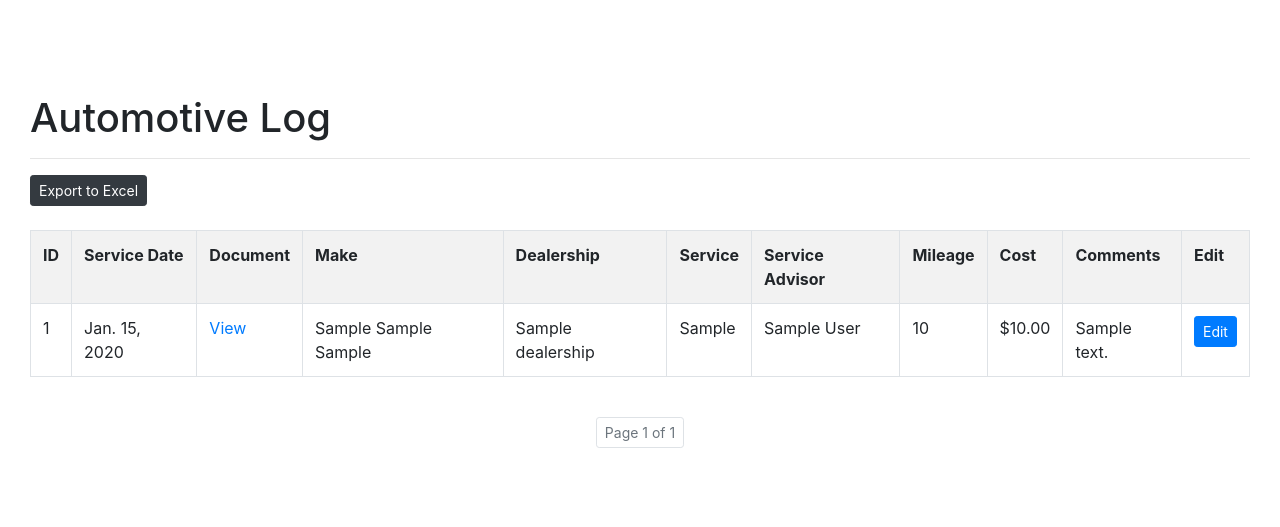
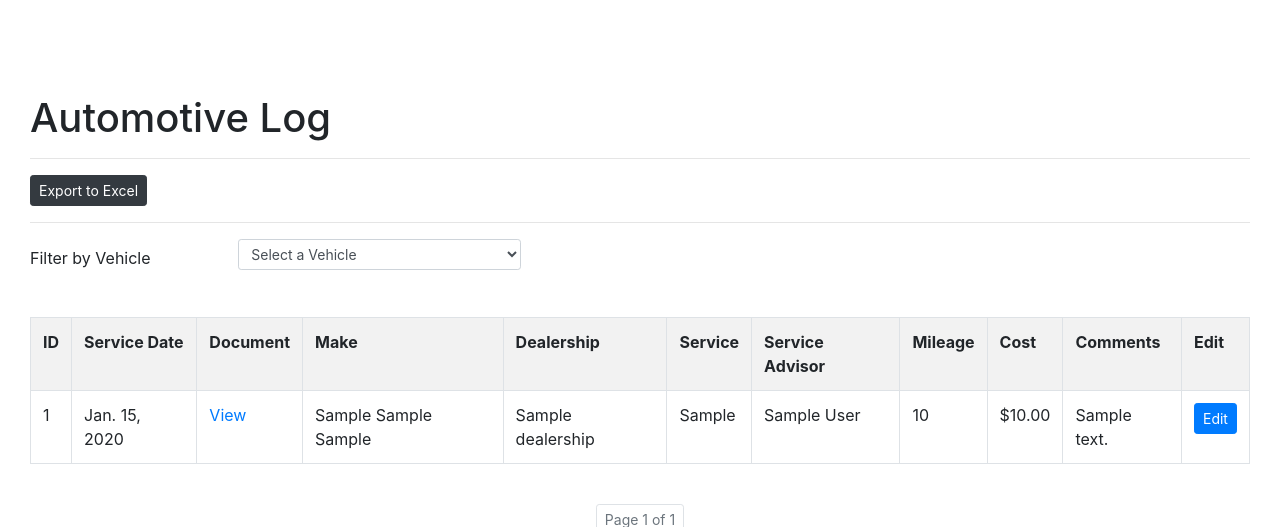
Before and after one commit to MKing301/django-mult-app, a Django app: page /autos/vehicle_filter/1 in a window 1280 px wide. Shown: the part 56-583 px from the top of the page. Run offline with Django 3.2, Linux system fonts and the light colour scheme; tables that the repository leaves empty hold one stand-in row (values such as "Sample post"); some libraries are stand-ins or nearby versions.

Commit message:
Update log template automotive app with filtering

```diff
--- a/project/templates/automotive/log.html
+++ b/project/templates/automotive/log.html
@@ -14,6 +14,36 @@
               </a>
           </div>
       </div>
+      <hr>
+      <form>
+          <div class="form-group row">
+              <label for="car" class="col-sm-2 col-form-label">Filter by Vehicle</label>
+              <div class="col-sm-3 select-update">
+                  <select
+                      class="form-control form-control-sm"
+                      id="car"
+                      name="car"
+                      onchange="location = this.value;"
+                  >
+                      <option
+                      selected="true"
+                      value="Select a Vehicle"
+                      disabled
+                      >
+                          Select a Vehicle
+                      </option>
+                      <option value="{% url 'automotive:log' %}">
+                          All Vehicles
+                      </option>
+                      {% for vehicle in vehicles %}
+                          <option value="{% url 'automotive:vehicle_filter'  vehicle.id %}">
+                                {{vehicle.year}} {{vehicle.make}} {{vehicle.model}}
+                          </option>
+                      {% endfor %}
+                  </select>
+              </div>
+            </div>
+        </form>
       <br />
         <table class="table table-striped table-responsive-sm table-bordered">
         	<tr>
```
